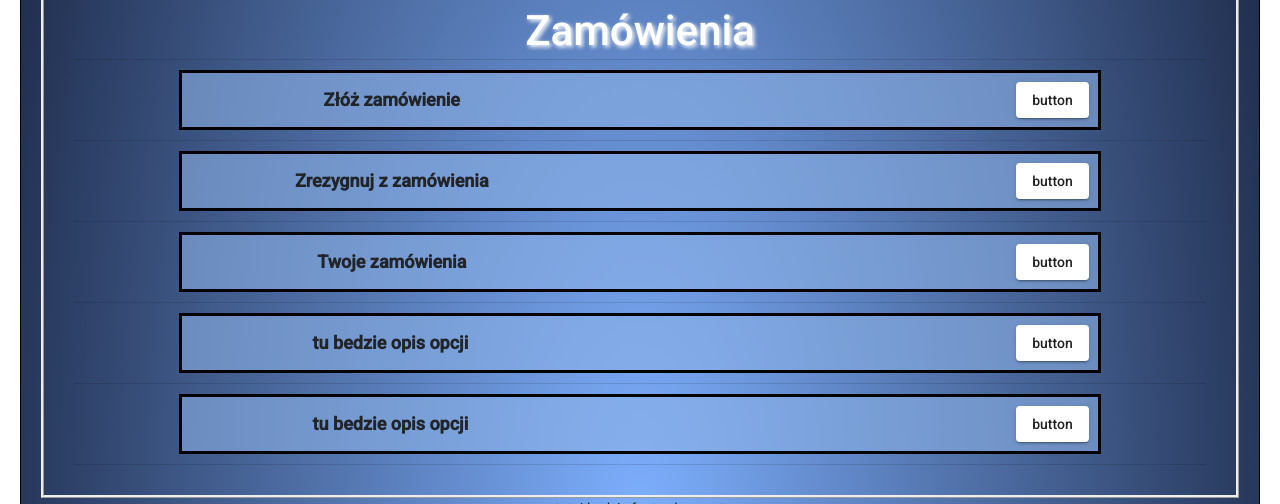
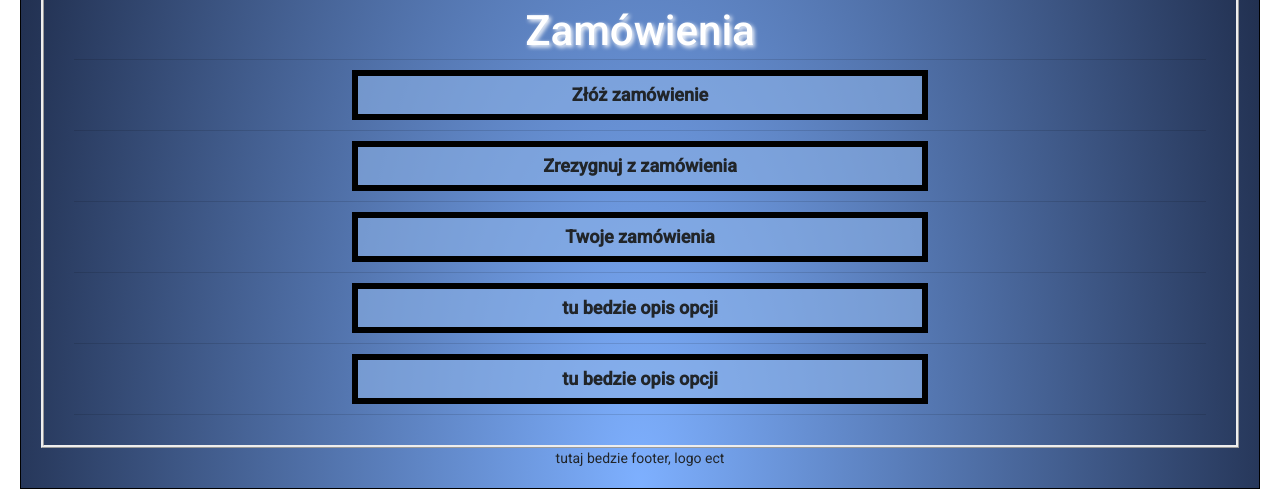
Before and after one commit to SebastianTokarski1/Test, an Angular app: page / in a window 1280 px wide. Shown: the part 960-1464 px from the top of the page. Built offline with nearby package versions, Linux system fonts and the light colour scheme.

Commit message:
rem new page

```diff
--- a/src/app/app.component.css
+++ b/src/app/app.component.css
@@ -31,16 +31,16 @@
 }
 
 .menu-btn{
-  /*margin-bottom: 5px;*/
   margin: auto;
   background-color: rgba(142, 179, 231, 0.59);
   border: solid black;
-  width: 80%;
+  width: 50%;
 }
 
 .discription{
   font-size: large;
-  margin: 10px;
+  margin: 8px;
+  text-align: center;
 }
 
 .menu-btn:hover{
@@ -83,10 +83,8 @@ img {
   margin: 8px;
 }
 
-.th-space{
-  width: 80%;
+th{
+  width: 10%;
+  margin: auto;
+  border: solid black;
 }
-
-th{
-  width: 50%;
-}
--- a/src/app/app.component.html
+++ b/src/app/app.component.html
@@ -27,8 +27,6 @@
      <table>
        <tr>
          <th><P class="discription">Złóż zamówienie</P></th>
-         <th class="th-space">  </th>
-         <th><button class="button-main" onclick="window.location.href='https://www.wp.pl';" mat-raised-button>button</button></th>
         </tr>
       </table>
     </div>
@@ -37,8 +35,6 @@
       <table>
        <tr>
          <th><P class="discription">Zrezygnuj z zamówienia</P></th>
-         <th class="th-space"> </th>
-         <th><button class="button-main" onclick="window.location.href='https://www.xvideos.com/video72186220/cunnilingus_beautiful_wet_pussy';" mat-raised-button>button</button></th>
        </tr>
       </table>
      </div>
@@ -47,8 +43,6 @@
       <table>
        <tr>
          <th><P class="discription">Twoje zamówienia</P></th>
-         <th class="th-space"></th>
-         <th><button class="button-main" mat-raised-button>button</button></th>
        </tr>
       </table>
      </div>
@@ -57,8 +51,6 @@
       <table>
        <tr>
          <th><P class="discription">tu bedzie opis opcji</P></th>
-         <th class="th-space">  </th>
-         <th><button class="button-main" mat-raised-button>button</button></th>
        </tr>
       </table>
      </div>
@@ -67,8 +59,6 @@
       <table>
        <tr>
          <th><p class="discription">tu bedzie opis opcji</p></th>
-         <th class="th-space">  </th>
-         <th><button class="button-main" mat-raised-button>button</button></th>
        </tr>
       </table>
      </div>
```
